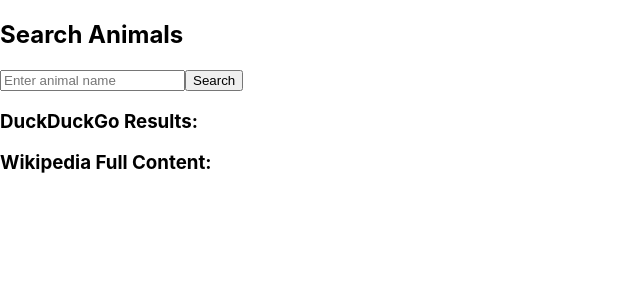
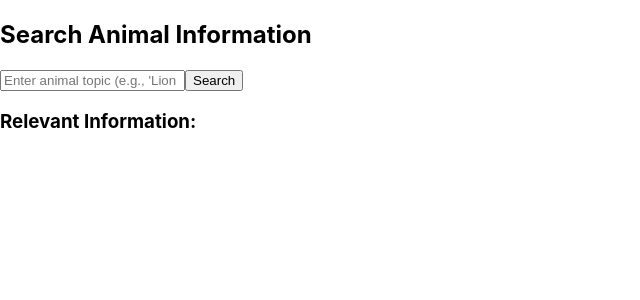
Before and after one commit to SolsticeDev99/OpenSphere, a React (Create React App) app in the folder front_end/opensphere-frontend/: page / in a window 1280 px wide. Shown: the top 300 px of the page, without its empty margins (0-640 px from the left). Built offline with nearby package versions, Linux system fonts and the light colour scheme.

Commit message:
Search Feature final 23.10.2024 19:58

```diff
--- a/front_end/opensphere-frontend/src/components/SearchComponent.js
+++ b/front_end/opensphere-frontend/src/components/SearchComponent.js
@@ -3,77 +3,71 @@
 
 const SearchComponent = () => {
     const [query, setQuery] = useState('');
-    const [results, setResults] = useState([]);
+    const [result, setResult] = useState('');
     const [error, setError] = useState('');
-    const [wikiContent, setWikiContent] = useState('');
 
     const handleSearch = async () => {
         if (!query) return;
 
         setError(''); // Clear any previous errors
+        setResult(''); // Clear previous result
+
         try {
-            // Fetch data from DuckDuckGo
-            const duckDuckGoResponse = await axios.get('https://api.duckduckgo.com/', {
-                params: {
-                    q: query,
-                    format: 'json',
-                },
-            });
-
-            if (duckDuckGoResponse.data) {
-                const abstract = duckDuckGoResponse.data.AbstractText || 'No abstract available.';
-                setResults([{ title: query, abstract }]);
-            }
-
-            // Fetch full Wikipedia content
+            // Fetch the full Wikipedia content for the specified animal
+            const animal = query.split(' ')[0]; // Get the first word as the animal name
             const wikiResponse = await axios.get('https://en.wikipedia.org/w/api.php', {
                 params: {
                     action: 'query',
                     prop: 'extracts',
                     explaintext: true,
-                    titles: query,
+                    titles: animal,
                     format: 'json',
+                    origin: '*', // Allow CORS
                 },
             });
 
             const wikiPages = wikiResponse.data.query.pages;
             const page = Object.values(wikiPages)[0]; // Get the first (and only) page
+
             if (page.extract) {
-                setWikiContent(page.title + ': ' + page.extract);
+                const sectionData = extractSection(page.extract, query);
+                setResult(sectionData);
             } else {
-                setWikiContent('No content found.');
+                setResult('No content found for this query.');
             }
         } catch (err) {
             setError('Error fetching data: ' + err.message);
         }
     };
 
+    const extractSection = (text, keyword) => {
+        const normalizedKeyword = keyword.toLowerCase();
+        const sections = text.split(/\n{2,}/); // Split by two or more newlines
+        const relevantSections = sections.filter(section => section.toLowerCase().includes(normalizedKeyword));
+
+        if (relevantSections.length > 0) {
+            return relevantSections.join('\n\n'); // Join multiple found sections if any
+        } else {
+            return 'No specific section found for this query.';
+        }
+    };
+
     return (
         <div>
-            <h2>Search Animals</h2>
+            <h2>Search Animal Information</h2>
             <input
                 type="text"
                 value={query}
                 onChange={(e) => setQuery(e.target.value)}
-                placeholder="Enter animal name"
+                placeholder="Enter animal topic (e.g., 'Lion Habitat')"
             />
             <button onClick={handleSearch}>Search</button>
 
             {error && <p style={{ color: 'red' }}>{error}</p>}
 
             <div>
-                <h3>DuckDuckGo Results:</h3>
-                {results.map((result, index) => (
-                    <div key={index}>
-                        <h4>{result.title}</h4>
-                        <p>{result.abstract}</p>
-                    </div>
-                ))}
-            </div>
-
-            <div>
-                <h3>Wikipedia Full Content:</h3>
-                <p>{wikiContent}</p>
+                <h3>Relevant Information:</h3>
+                <p>{result}</p>
             </div>
         </div>
     );
```
Also changed, not shown: 1 other file (tests, documents, lock files or other folders).
